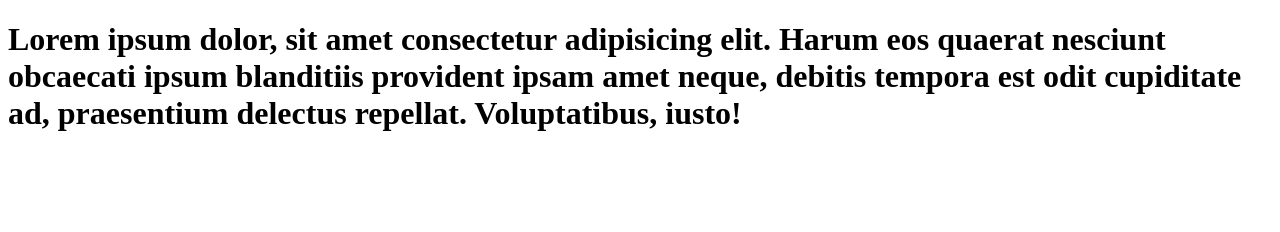
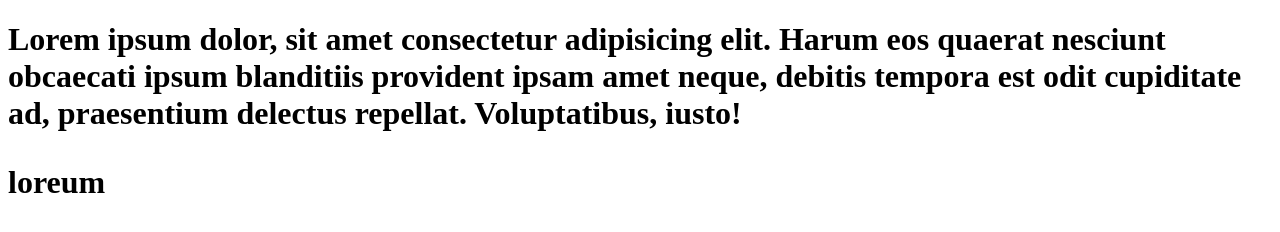
Before and after one commit to Nuthan8/learn-git, a plain HTML site: page index.html in a window 1280 px wide. Drawn offline with Linux system fonts and the light colour scheme.

Commit message:
modified index file

```diff
--- a/index.html
+++ b/index.html
@@ -11,6 +11,9 @@
       quaerat nesciunt obcaecati ipsum blanditiis provident ipsam amet neque,
       debitis tempora est odit cupiditate ad, praesentium delectus repellat.
       Voluptatibus, iusto!
+      <p>
+        <messi>loreum </messi>
+      </p>
     </h1>
   </body>
 </html>
```
